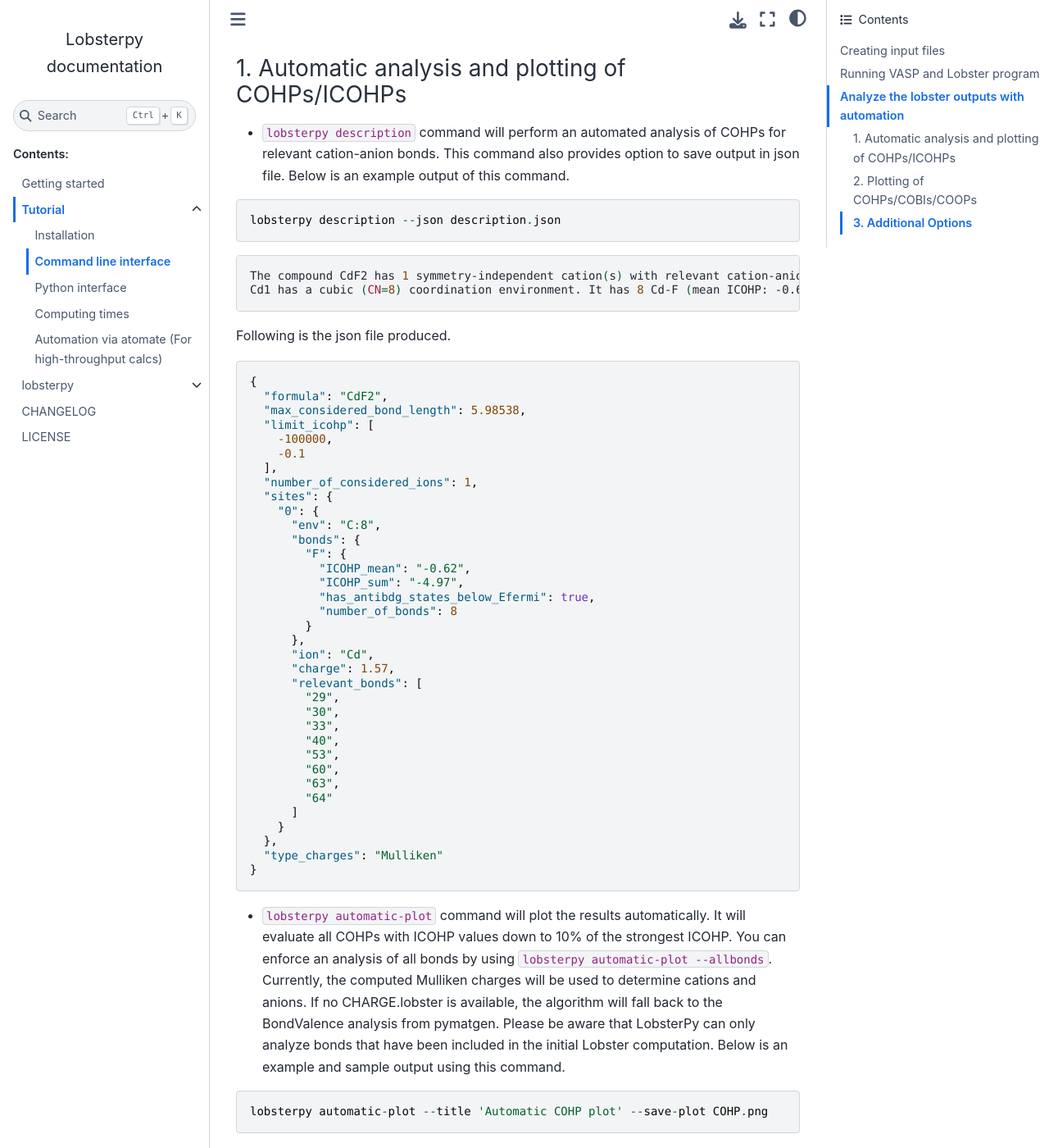
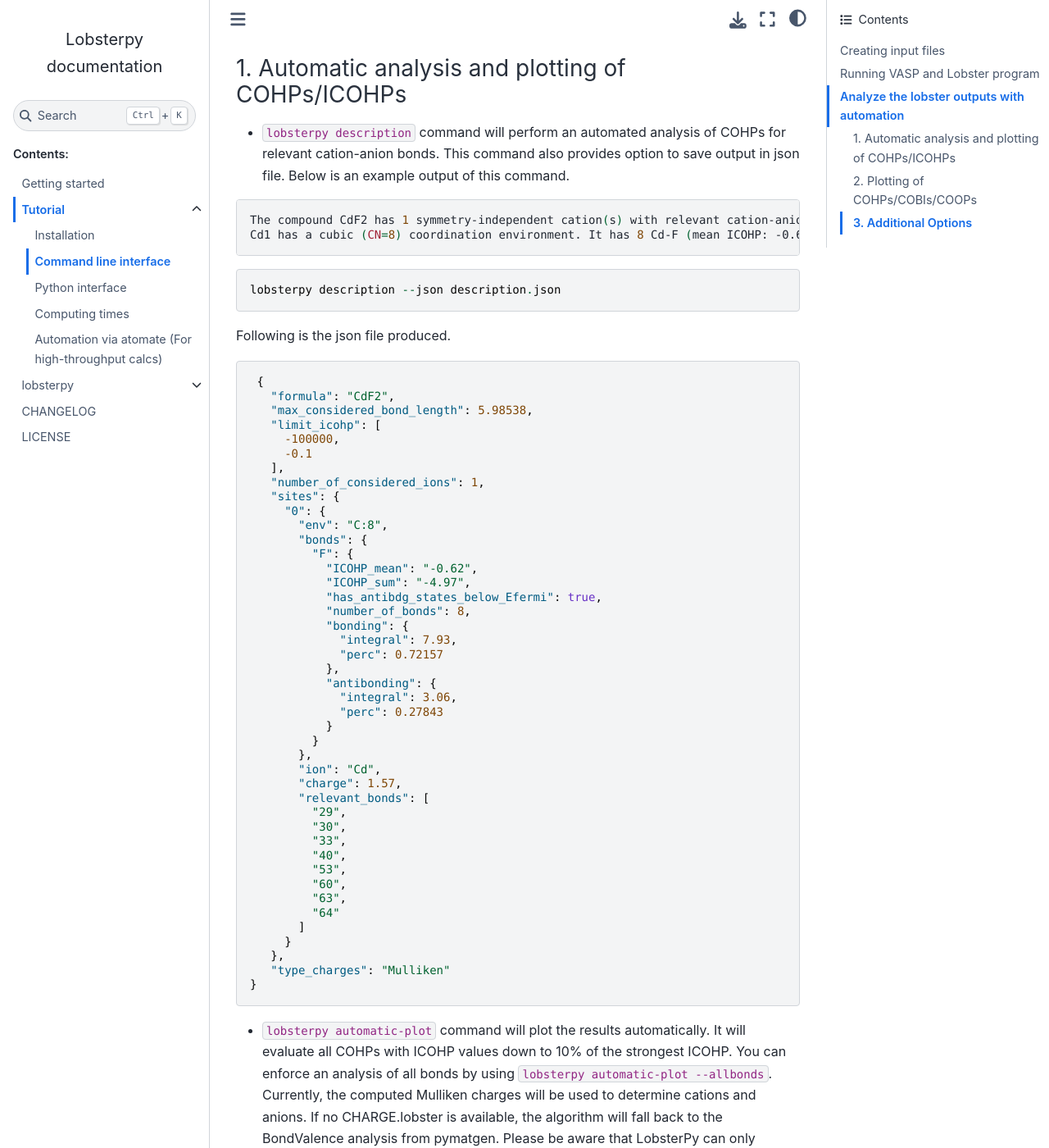
Before and after one commit to JaGeo/LobsterPy, a Sphinx documentation site: the page built from docs/source/commandlineinterface.rst, in a window 1280 px wide and 1400 px high, scrolled down 2964 px. Shown: the whole window at 82% size. Built offline with Sphinx 7.4.7 and the Sphinx Book theme 1.1.4, drawn with Linux system fonts in a browser that asks for light colours; pages that are not in the unit, such as notebooks, are missing from menus.

Commit message:
Update commandlineinterface.rst

```diff
--- a/docs/source/commandlineinterface.rst
+++ b/docs/source/commandlineinterface.rst
@@ -143,14 +143,14 @@
    option to save output in json file. Below is an example output of
    this command.
 
+.. code:: bash
+
+   The compound CdF2 has 1 symmetry-independent cation(s) with relevant cation-anion interactions: Cd1.
+   Cd1 has a cubic (CN=8) coordination environment. It has 8 Cd-F (mean ICOHP: -0.62 eV, 27.843 percent antibonding interaction below EFermi) bonds.
+
 ::
 
    lobsterpy description --json description.json
-
-.. code:: bash
-
-   The compound CdF2 has 1 symmetry-independent cation(s) with relevant cation-anion interactions: Cd1.
-   Cd1 has a cubic (CN=8) coordination environment. It has 8 Cd-F (mean ICOHP: -0.62 eV, antibonding interaction below EFermi) bonds.
 
 Following is the json file produced.
 
@@ -172,7 +172,15 @@
              "ICOHP_mean": "-0.62",
              "ICOHP_sum": "-4.97",
              "has_antibdg_states_below_Efermi": true,
-             "number_of_bonds": 8
+             "number_of_bonds": 8,
+             "bonding": {
+               "integral": 7.93,
+               "perc": 0.72157
+             },
+             "antibonding": {
+               "integral": 3.06,
+               "perc": 0.27843
+             }
            }
          },
          "ion": "Cd",
@@ -190,7 +198,7 @@
        }
      },
      "type_charges": "Mulliken"
-   }
+  }
 
 -  ``lobsterpy automatic-plot`` command will plot the results
    automatically. It will evaluate all COHPs with ICOHP values down to
```
